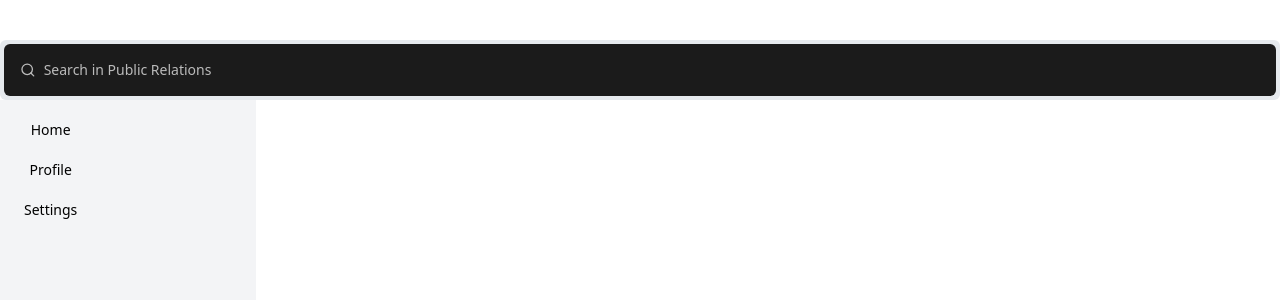
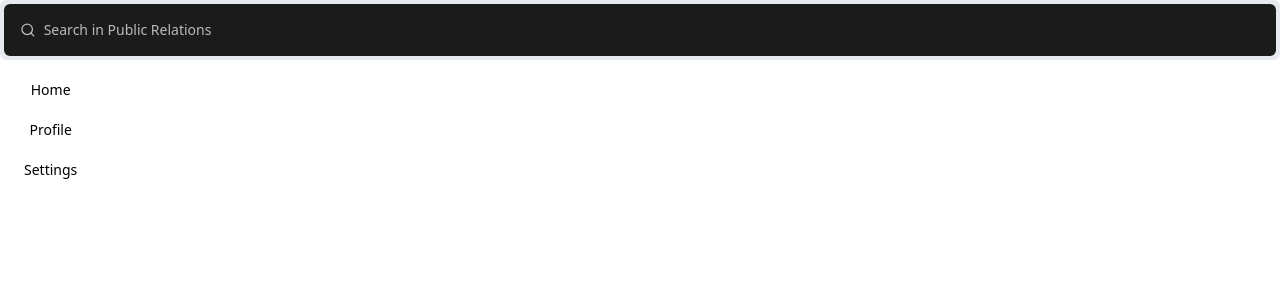
Before and after one commit to anants23O02/Sendr, a Next.js app in the folder client/: page /pages in a window 1280 px wide. Shown: the top 300 px of the page. Built offline with nearby package versions, Linux system fonts and the light colour scheme.

Commit message:
fixed ui

```diff
--- a/client/src/app/layout.tsx
+++ b/client/src/app/layout.tsx
@@ -7,7 +7,7 @@ export default function RootLayout({children}: Readonly<{
   return (
     <html lang="en" suppressHydrationWarning>
     <body>
-        <main className="container py-10">{children}</main>
+        {children}
     </body>
   </html>
   );
--- a/client/src/components/Sidebar/sidebar.tsx
+++ b/client/src/components/Sidebar/sidebar.tsx
@@ -49,7 +49,7 @@ export default function Sidebar() {
       </div>
 
       {/* Desktop Sidebar */}
-      <div className="hidden md:block w-64 h-screen bg-gray-100 p-4">
+      <div className="hidden md:block w-64 h-screen bg-white p-4">
         <NavigationMenu orientation="vertical">
           <NavigationMenuList className="flex flex-col space-y-2">
             <NavigationMenuItem>
```
Also changed, not shown: client/structure.txt.
